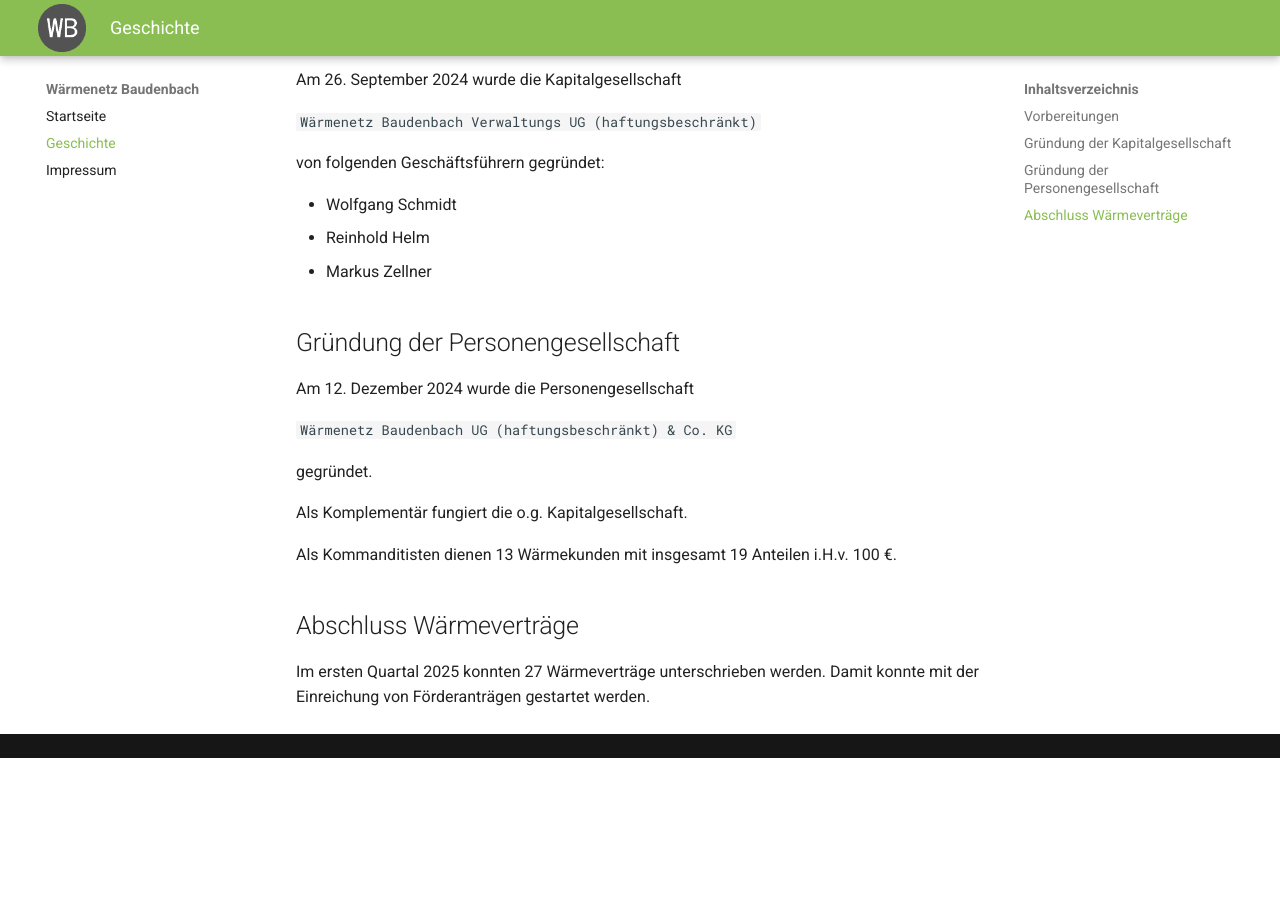
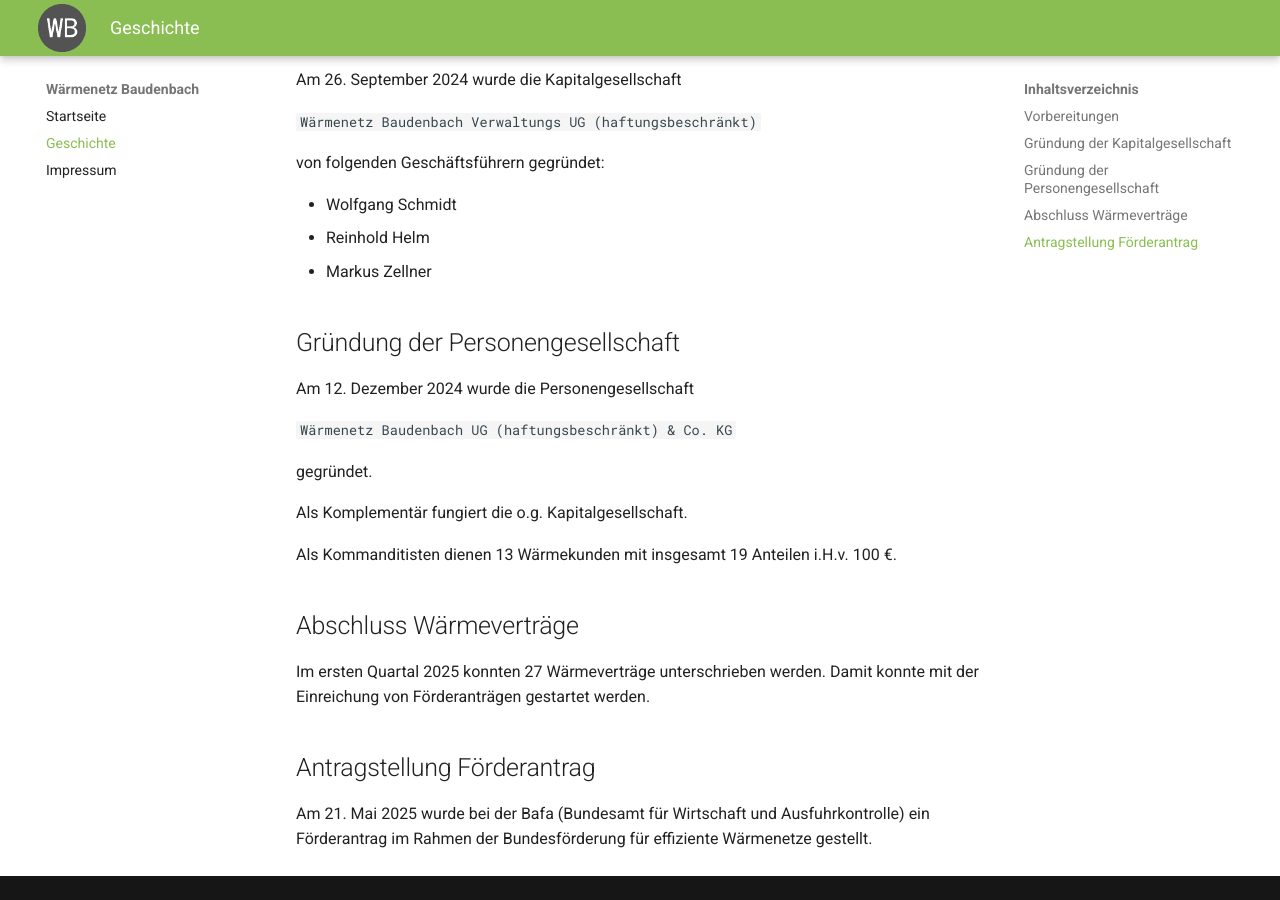
Before and after one commit to odin568/waermenetz-baudenbach, an MkDocs documentation site: the page built from docs/Geschichte.md, in a window 1280 px wide and 900 px high, scrolled down 792 px. Built offline with MkDocs 1.6.1 and Material for MkDocs 9.7.7, drawn with Linux system fonts in a browser that asks for light colours; plug-ins that fetch from the network failed and are left out; before the commit the page ends 1550 px from its top, so only the background shows below that.

Commit message:
Info zu Antragstellung

```diff
--- a/docs/Geschichte.md
+++ b/docs/Geschichte.md
@@ -45,3 +45,7 @@
 ## Abschluss Wärmeverträge
 
 Im ersten Quartal 2025 konnten 27 Wärmeverträge unterschrieben werden. Damit konnte mit der Einreichung von Förderanträgen gestartet werden.
+
+## Antragstellung Förderantrag
+
+Am 21. Mai 2025 wurde bei der Bafa (Bundesamt für Wirtschaft und Ausfuhrkontrolle) ein Förderantrag im Rahmen der Bundesförderung für effiziente Wärmenetze gestellt.
```
